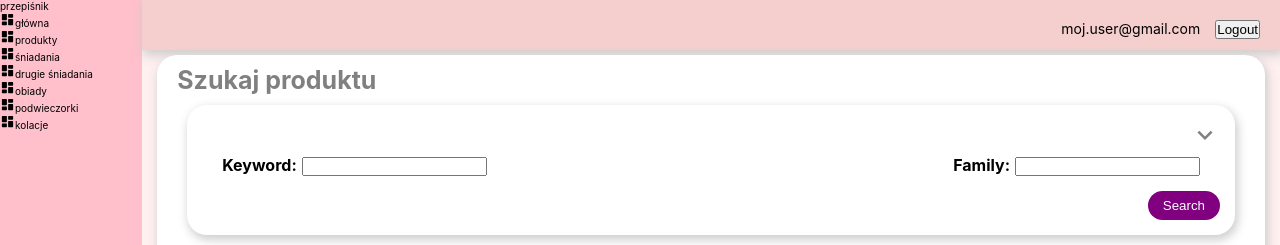
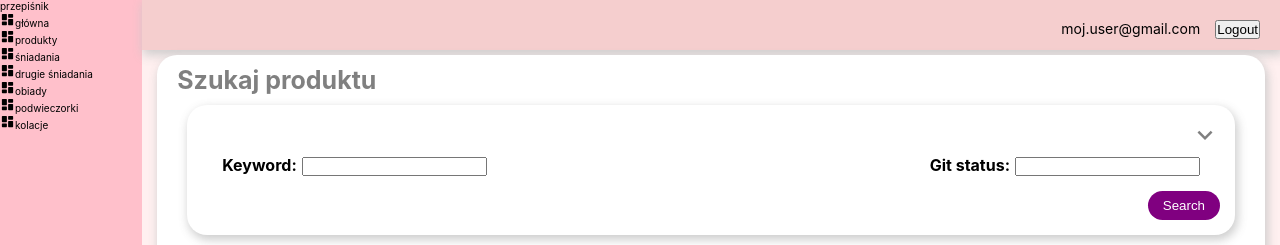
Before and after one commit to KTZgraph/przepisnik, a React (Create React App) app in the folder frontend/: page / in a window 1280 px wide. Shown: the top 245 px of the page. Built offline with nearby package versions, Linux system fonts and the light colour scheme.

Commit message:
git status jako drugi input

```diff
--- a/frontend/src/components/organisms/SearchElements/SearchForm.jsx
+++ b/frontend/src/components/organisms/SearchElements/SearchForm.jsx
@@ -65,8 +65,13 @@ const SearchForm = () => {
             <input type="text" id="keyword" name="keyword" ref={keywordRef} />
           </div>
           <div className="form__input">
-            <label htmlFor="family">Family:</label>
-            <input type="text" id="family" name="family" ref={familyRef} />
+            <label htmlFor="gitStatus">Git status:</label>
+            <input
+              type="text"
+              id="gitStatus"
+              name="gitStatus"
+              ref={gitStatusRef}
+            />
           </div>
         </div>
         <div className="u-flex-end">
```
